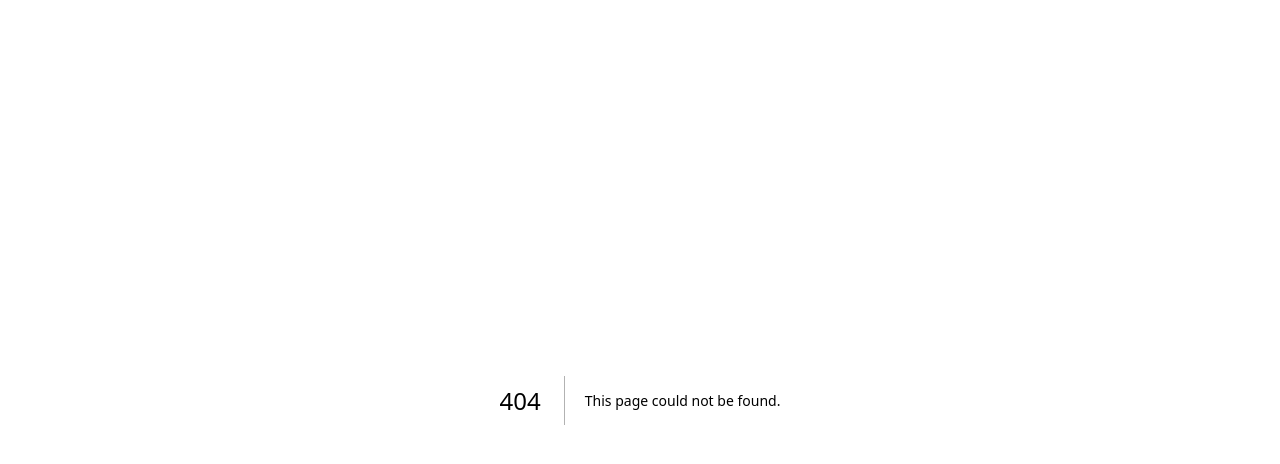
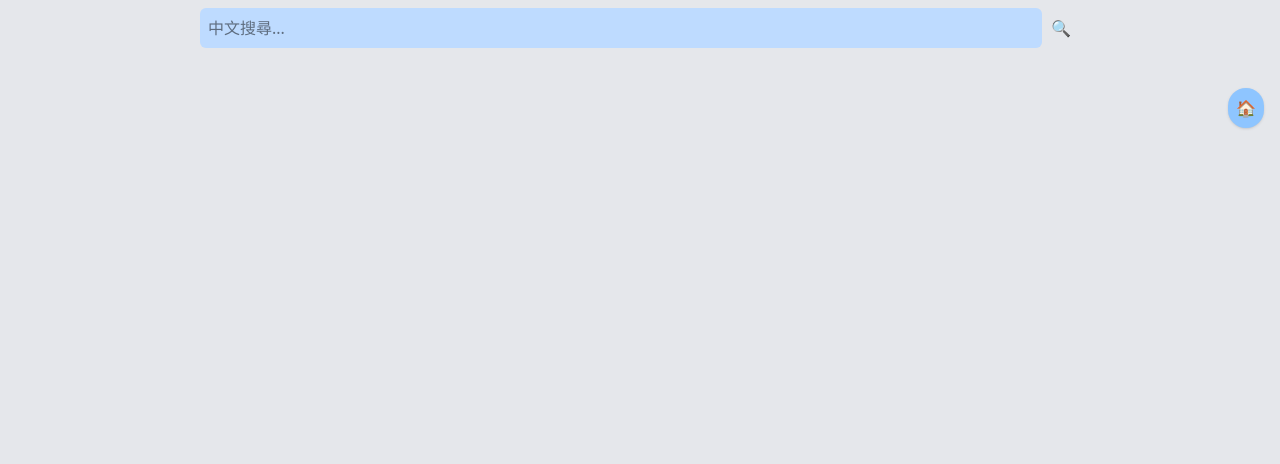
Before and after one commit to kkukileon305/myvocalist, a Next.js app: page /search in a window 1280 px wide. Before the commit this address had no page. Shown: the top 464 px of the page. Built offline with nearby package versions, Linux system fonts and the light colour scheme.

Commit message:
add search

```diff
--- a/app/mywords/page.tsx
+++ b/app/mywords/page.tsx
@@ -3,6 +3,7 @@
 import React, { useEffect, useState } from "react";
 import View from "@/app/View";
 import { Word } from "@/app/page";
+import Link from "next/link";
 
 const Page = () => {
   const [storedData, setStoredData] = useState<string>("[]");
@@ -50,14 +51,9 @@ const Page = () => {
       </div>
 
       <div className="w-full sticky justify-end bottom-4 right-0 z-30 flex pr-4 gap-4">
-        <button
-          onClick={() => {
-            window.history.back();
-          }}
-          className="block shadow bg-blue-300 p-2 rounded-full cursor-pointer"
-        >
-          {"<<"}
-        </button>
+        <Link href="/" className="block shadow bg-blue-300 p-2 rounded-full">
+          🏠
+        </Link>
       </div>
     </div>
   );
--- a/app/page.tsx
+++ b/app/page.tsx
@@ -91,6 +91,13 @@ const Page = async ({
       </WindowChecker>
 
       <div className="w-full sticky justify-end bottom-4 right-0 z-30 flex pr-4 gap-4">
+        <Link
+          href="/search"
+          className="block shadow bg-blue-300 p-2 rounded-full"
+        >
+          🔍
+        </Link>
+
         {page !== 1 && <MovePage page={page} isNext={false} />}
         {page < 733 && <MovePage page={page} isNext={true} />}
 
--- /dev/null
+++ b/app/search/actions.ts
@@ -0,0 +1,28 @@
+"use server";
+
+import Database from "better-sqlite3";
+import path from "path";
+import fs from "fs";
+import { Type } from "@/app/page";
+
+export async function searchWords(word: string) {
+  const dbPath = path.join(process.cwd(), "collection.anki2");
+
+  // 파일이 존재하는지 확인
+  if (!fs.existsSync(dbPath)) {
+    throw new Error("Database file not found");
+  }
+
+  // SQLite 데이터베이스 연결
+  const db = new Database(dbPath, { readonly: true });
+
+  // 예제: 카드 목록 가져오기
+  const cards = db
+    .prepare("SELECT id, flds FROM notes WHERE flds LIKE ?")
+    .all(`%${word}%`) as Type[];
+
+  // 연결 해제
+  db.close();
+
+  return cards;
+}
--- /dev/null
+++ b/app/search/page.tsx
@@ -0,0 +1,76 @@
+"use client";
+
+import Link from "next/link";
+import React, { FormEventHandler, useState } from "react";
+import { searchWords } from "@/app/search/actions";
+import { Type } from "@/app/page";
+import View from "@/app/View";
+
+const Page = () => {
+  const [value, setValue] = useState("");
+  const [result, setResult] = useState<Type[]>([]);
+
+  const onSubmit: FormEventHandler<HTMLFormElement> = async (e) => {
+    e.preventDefault();
+
+    if (!value) return;
+
+    const data = await searchWords(value);
+    setResult(data);
+  };
+
+  const noteList = result.map((n) => {
+    const [character, , , zhuyin, meaning] = n.flds.split("\u001f");
+
+    return {
+      id: n.id,
+      character,
+      zhuyin,
+      meaning,
+    };
+  });
+
+  return (
+    <>
+      <div className="max-w-4xl mx-auto">
+        <form onSubmit={onSubmit} className="flex mb-4 p-2">
+          <input
+            type="text"
+            className="outline-none p-2 bg-blue-200 rounded-md w-full"
+            onChange={(e) => setValue(e.target.value)}
+            placeholder="中文搜尋..."
+          />
+          <button className="w-10 h-10 cursor-pointer" type="submit">
+            🔍
+          </button>
+        </form>
+
+        <div className="p-2">
+          {noteList.map((note) => (
+            <div
+              key={note.id}
+              className="bg-purple-300 rounded-md overflow-hidden shadow mb-4 flex items-center"
+            >
+              <p className="w-1/2 p-2 text-4xl font-extrabold text-center">
+                {note.character}
+              </p>
+
+              <div className="flex w-1/2 font-bold text-xl">
+                <div className="w-[1px] bg-blue-700" />
+                <View word={note} />
+              </div>
+            </div>
+          ))}
+        </div>
+      </div>
+
+      <div className="w-full sticky justify-end bottom-4 right-0 z-30 flex pr-4 gap-4">
+        <Link href="/" className="block shadow bg-blue-300 p-2 rounded-full">
+          🏠
+        </Link>
+      </div>
+    </>
+  );
+};
+
+export default Page;
```
